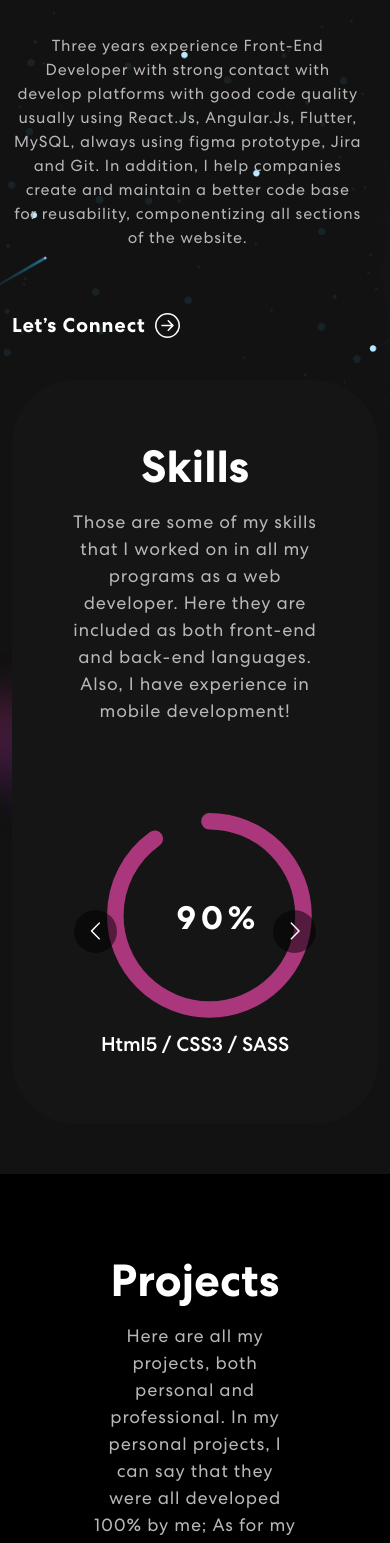
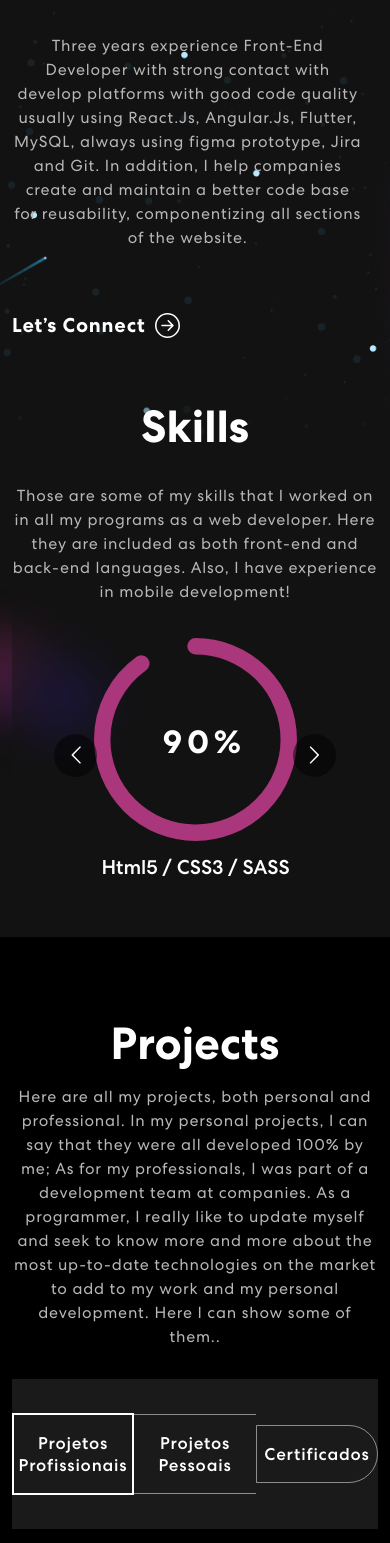
Before and after one commit to LuigiToniolo/portifolioWebSite, a React (Create React App) app: page / in a window 390 px wide. Shown: the part 435-1978 px from the top of the page. Built offline with nearby package versions, Linux system fonts and the light colour scheme; no server answers.

Commit message:
quase finalizando botao projects

```diff
--- a/src/App.css
+++ b/src/App.css
@@ -369,7 +369,6 @@ nav.navbar .navbar-toggler[aria-expanded="true"] .navbar-toggler-icon {
 }
 
 
-
 .item {
   display: flex;
   flex-direction: column;
@@ -437,10 +436,25 @@ nav.navbar .navbar-toggler[aria-expanded="true"] .navbar-toggler-icon {
 @media only screen and (max-width: 780px) {
   .single-chart {
     /* margin: 0 50px; */
-    width: 100%;
+    width: 90%;
+  }
+  .skill p {
+    margin: 20px 0;
+    font-size: 16px;
   }
   .skill-slider {
-    width: 100%;
+    width: 80%;
+  }
+  .skill-bx {
+    padding: 0 0 0 0;
+    background: rgba(21, 21, 21, 0.45);
+  }
+  .skill-bx h2 {
+    padding: 20px 0 10px 0;
+  }
+  .react-multiple-carousel__arrow {
+    /* display: none; */
+    margin: 0 -7px;
   }
 }
 
@@ -570,6 +584,37 @@ nav.navbar .navbar-toggler[aria-expanded="true"] .navbar-toggler-icon {
   width: 35%;
   right: 0;
   z-index: -4;
+}
+
+@media only screen and (max-width: 780px) {
+  .project p {
+    width: 100%;
+    font-size: 16px;
+    letter-spacing: 0.8px;
+    line-height: 1.5em;
+  }
+  #pills-tab {
+    width: 100%;
+    height: 150px;
+  }
+  .nav-item {
+    display: 100%;
+  }
+  .project .nav.nav-pills {
+    width: 100%;
+    margin: 0 auto;
+    border-radius: 0;
+    background-color: rgb(255 255 255 / 10%);
+    /* overflow: hidden; */
+  }
+  .project .nav.nav-pills .nav-link::before {
+    background: transparent;
+  }
+  .nav-link#projects-tabs-tab-first {
+    border: 2px solid #fff;
+    border-radius: 0;
+
+  }
 }
 
 /************ Modal Css ************/
```
